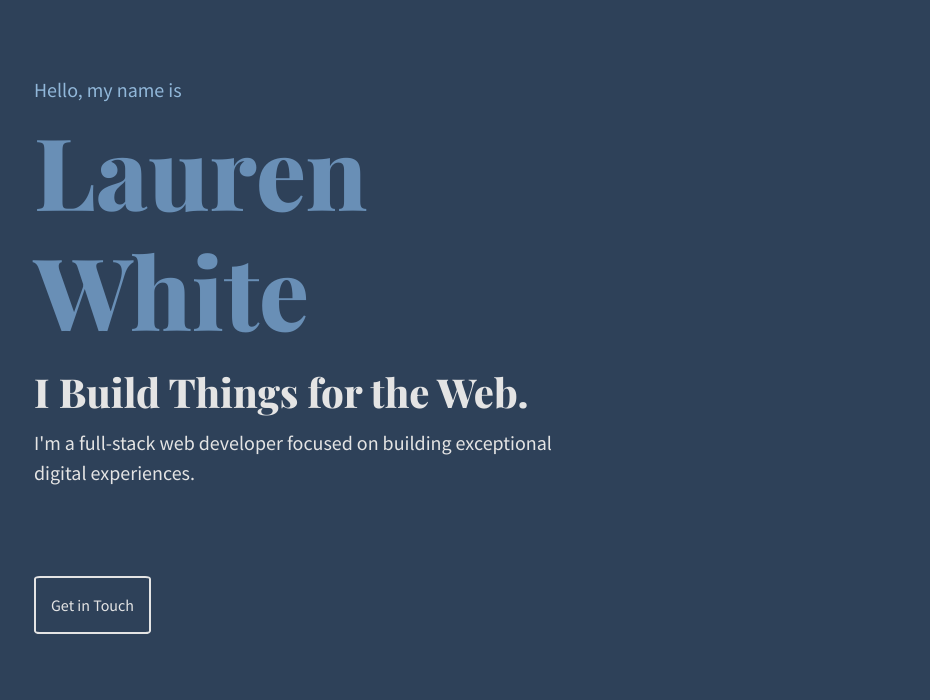
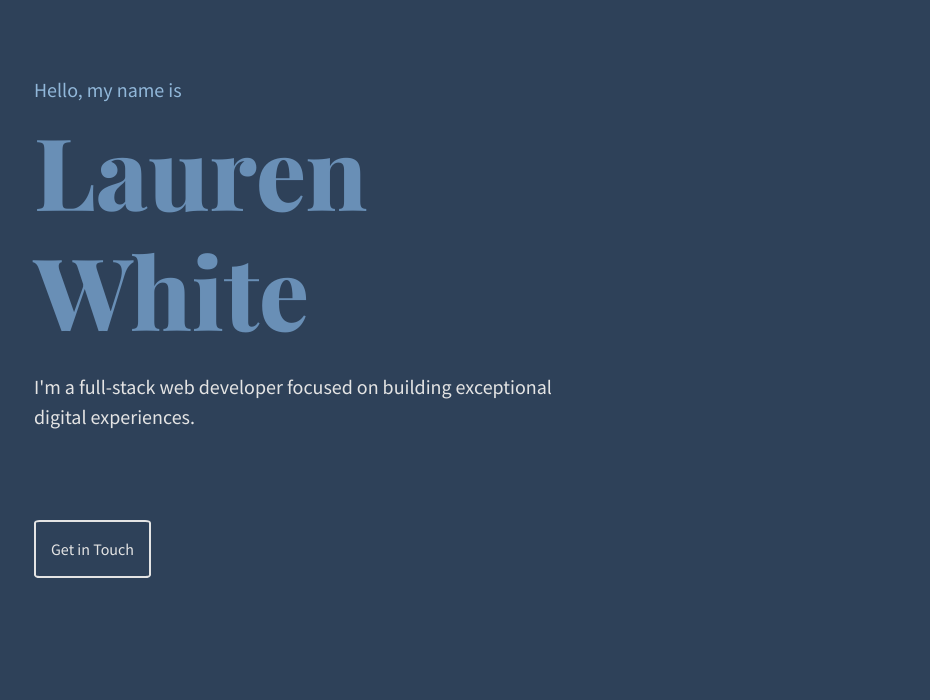
Before and after one commit to lauren-white/portfolio, a website: page index.html in a window 1280 px wide. Shown: the part 99-799 px from the top of the page, without its empty margins (168-1098 px from the left). Drawn offline with nearby package versions, Linux system fonts and the light colour scheme; files that its build step writes are made by us from their sources.

Commit message:
Update text

```diff
--- a/index.html
+++ b/index.html
@@ -60,7 +60,7 @@
         <div class="col-md-6 offset-md-2">
           <h1 class="home__h1">Hello, my name is</h1>
           <h2 class="home__h2">Lauren White</h2>
-          <h3 class="home__h3">I Build Things for the Web.</h3>
+         <!-- <h3 class="home__h3"></h3>-->
           <p class="home__p">
             I'm a full-stack web developer focused on
             building exceptional digital experiences.
```
